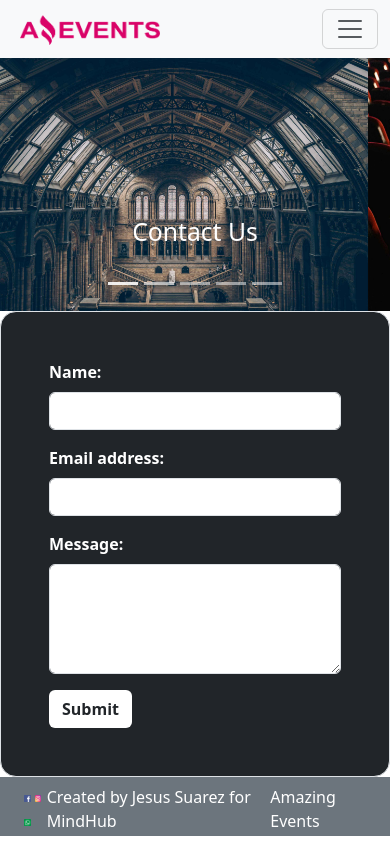
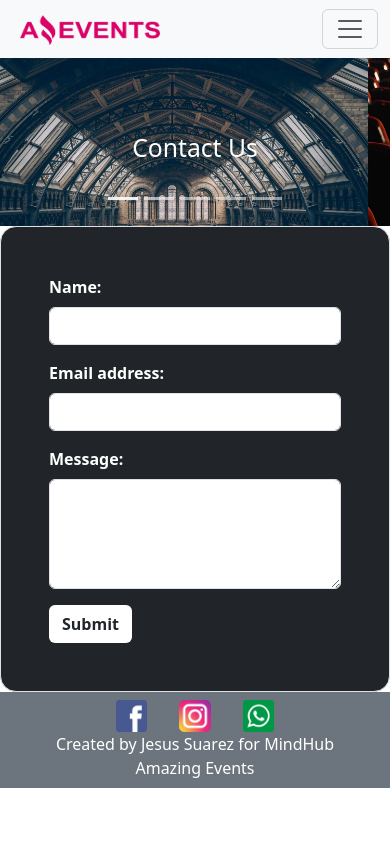
Before and after one commit to NapstaBlookNeo/Amazing_Events, a plain HTML site: page contact.html in a window 390 px wide. Drawn offline with nearby package versions, Linux system fonts and the light colour scheme.

Commit message:
añadidos estilos a hoja de estilos, arreglados bugs visuales y de resposividad

```diff
--- a/contact.html
+++ b/contact.html
@@ -64,7 +64,7 @@
         <button type="button" data-bs-target="#bannerCarousel" data-bs-slide-to="3" aria-label="Slide 4"></button>
         <button type="button" data-bs-target="#bannerCarousel" data-bs-slide-to="4" aria-label="Slide 5"></button>
       </div>
-      <div class="carousel-inner" style="height: 30vh;">
+      <div class="carousel-inner carouselSize">
         <div class="carousel-item active">
           <img src="Resources/banner_3.jpg" class="d-block w-100" alt="Banner1">
         </div>
@@ -84,8 +84,8 @@
     </div>
 
     <!--Form-->
-    <div class="p-sm-5 ">
-      <form class="border rounded-4 col-sm-6 offset-sm-3 p-5 text-white fw-semibold bg-dark">
+    <div class="p-md-5 ">
+      <form class="border rounded-4 col-md-6 offset-md-3 p-5 text-white fw-semibold bg-dark">
         <div class="mb-3 ">
           <label for="contact_name" class="form-label border-black">Name:</label>
           <input type="text" class="form-control" id="contact_name" required>
@@ -95,25 +95,24 @@
           <input type="email" class="form-control" id="contact_email" required>
         </div>
         <div class="mb-3">
-          <label for="contact_textarea" class="form-label" style="resize: none;">Message:</label>
+          <label for="contact_textarea" class="form-label">Message:</label>
           <textarea class="form-control" id="contact_textarea" rows="4"></textarea>
         </div>
         <button type="submit" class="btn bg-white fw-semibold">Submit</button>
       </form>
     </div>
     <!-- Footer -->
-    <footer class="d-flex px-4 py-2 justify-content-between bg-secondary text-white" style="height: 7vh;">
-      <div class="justify-self-start">
+    <footer class="d-block d-md-flex py-2 justify-content-around  bg-secondary text-white ">
+      <div class="justify-content-center justify-content-md-start d-flex col-12 col-md-4">
         <a href="https://www.facebook.com/amazingevents.pt" target="_blank"><img src="Resources/facebook.png"
-            alt="Facebook" class="col-4" style="width: 1.7vw;"></a>
+            alt="Facebook" class="mx-3"></a>
         <a href="https://www.instagram.com/amazingevents.pt" target="_blank"><img src="Resources/instagram.png"
-            alt="Instagram" class="col-4" style="width: 1.7vw;"></a>
+            alt="Instagram" class="mx-3"></a>
         <a href="https://api.whatsapp.com/send?phone=0741936683" target="_blank"><img src="Resources/whatsapp.png"
-            alt="Whatsapp" class="col-4" style="width: 1.7vw;"></a>
+            alt="Whatsapp" class="mx-3"></a>
       </div>
-      <p>Created by Jesus Suarez for MindHub</p>
-      <p>Amazing Events</p>
-
+      <p class="col-12 col-md-4 text-center">Created by Jesus Suarez for MindHub</p>
+      <p class="col-12 col-md-4 text-center text-md-end">Amazing Events</p>
     </footer>
   </main>
 
--- a/style.css
+++ b/style.css
@@ -1,15 +1,47 @@
-.carousel-control-prev, .carousel-control-next {
+.carousel-control-prev,
+.carousel-control-next {
     width: 5vw;
- }
+}
 
-.detailCard img{
+.detailCard img {
     height: 100%;
 }
+.carouselSize{
+    height: 20vh;
+}
 
+footer {
+    height: 100%;
+    font-size: 100%;
+}
 
+footer img {
+    height: 8vw;
+}
+
+footer p {
+    padding: 0;
+    margin: 0;
+}
+
+label{
+    resize: none;
+}
 
 @media screen and (min-width: 768px) {
-    .cardSize{
-    height: 420px;
+    .cardSize {
+        height: 420px;
+    }
+
+    footer img {
+        height: 3vw;
+    }
+
+    footer p {
+        padding: 1vh 2vw;
+        margin: 0;
+    }
+    .carouselSize{
+        height: 30vh;
+    }
 }
-  }
```
Also changed, not shown: details.html (+9 -10 lines), index.html (+9 -12 lines), past_events.html (+9 -12 lines), stats.html (+9 -10 lines), upcoming_events.html (+9 -13 lines).
